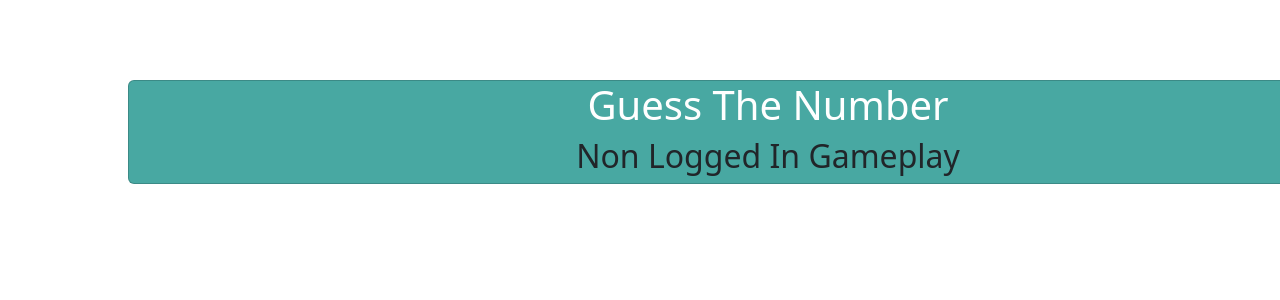
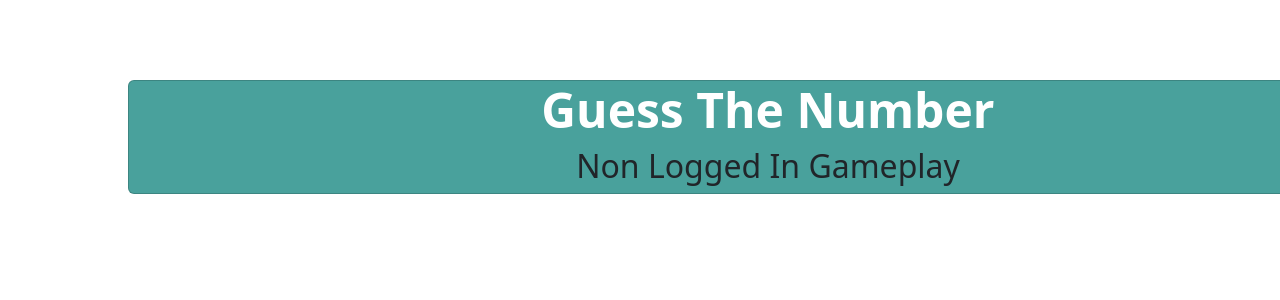
Before and after one commit to AndrewIMLEx/Learning-Project, a React app: page / in a window 1280 px wide. Shown: the top 300 px of the page. Built offline with nearby package versions, Linux system fonts and the light colour scheme.

Commit message:
resize fonts

```diff
--- a/src/style.css
+++ b/src/style.css
@@ -1,5 +1,5 @@
 .card {
-    background-color : #48A8A2;
+    background-color : #49A19C;
     width : 80em;
     margin-left : 8em;
     margin-top : 5em;
@@ -7,11 +7,12 @@
 
 h1 {
     color:white;
-    text-align: center;
-    size: 48px;
+    text-align : center;
+    font-size : 48px;
+    font-weight : bold
 }
 
 h2 {
     text-align: center;
-    size: 32px;
+    font-size: 32px;
 }
```
